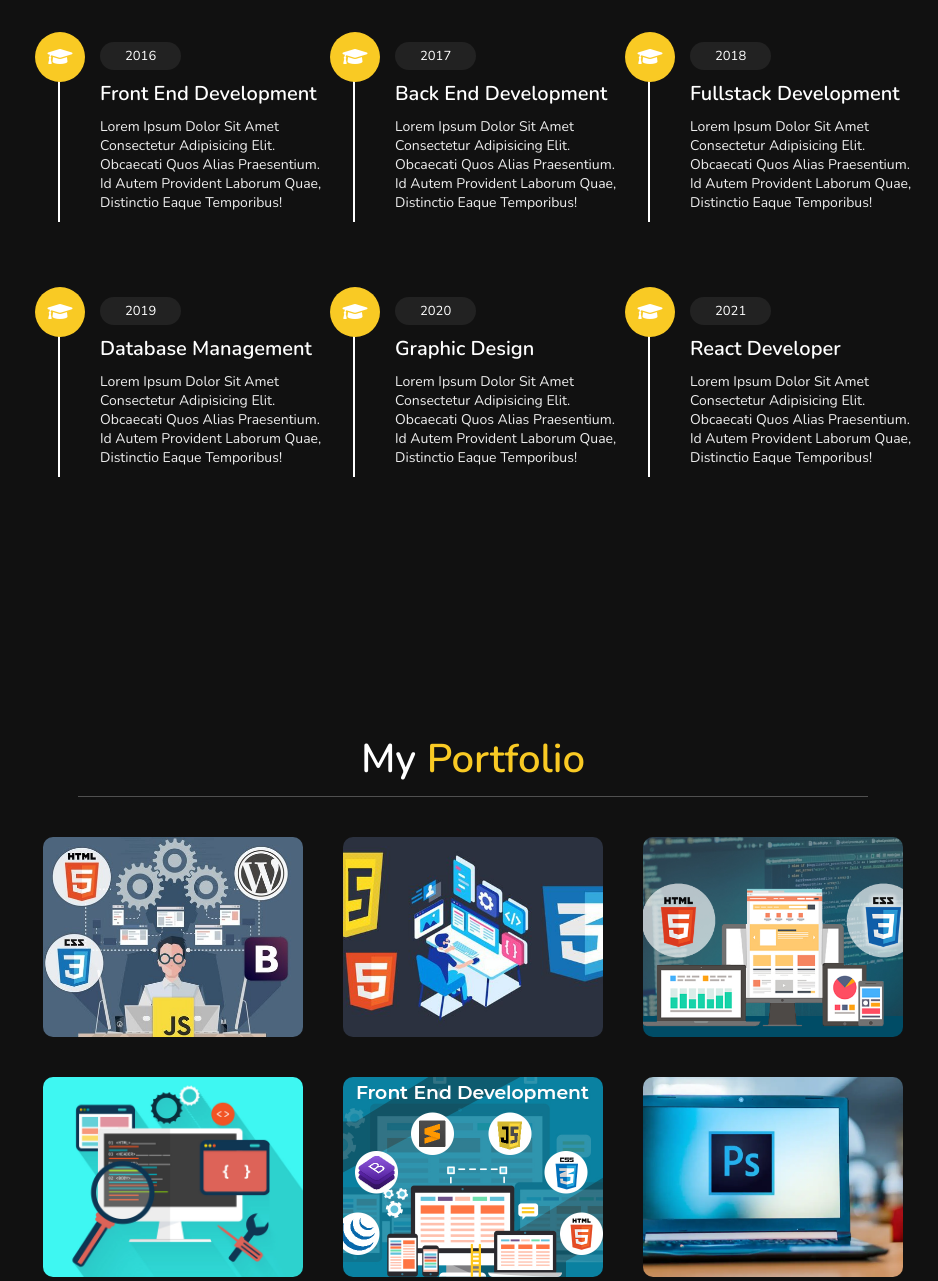
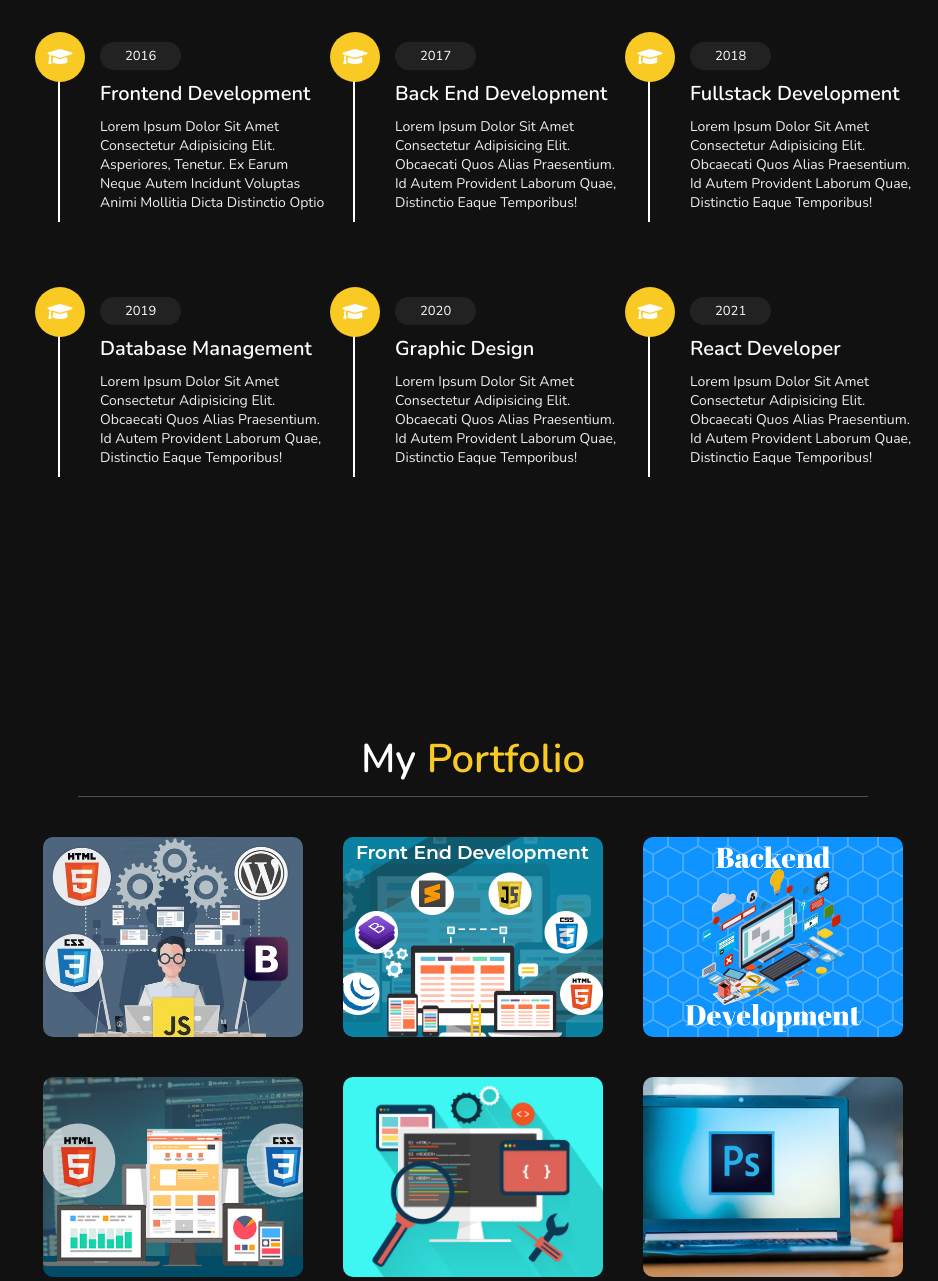
Before and after one commit to Phursang45/My-Portfolio, a plain HTML site: page index.html in a window 1280 px wide. Shown: the part 1688-2969 px from the top of the page, without its empty margins (342-1280 px from the left). Drawn offline with nearby package versions, Linux system fonts and the light colour scheme.

Commit message:
Second commit

```diff
--- a/index.html
+++ b/index.html
@@ -67,7 +67,7 @@
             <h3> <span> qualification : </span> BSc. CSIT </h3>
             <h3> <span> post : </span> front end developer </h3>
             <h3> <span> language : </span> English </h3>
-            <a href="#"><button class="btn"> download CV <i class="fas fa-download"></i> </button></a>
+            <a href="./images/CV.pdf" download><button class="btn"> download CV <i class="fas fa-download"></i> </button></a>
         </div>
 
         <div class="counter">
@@ -111,8 +111,8 @@
             <div class="box">
                 <i class="fas fa-graduation-cap"></i>
                 <span>2016</span>
-                <h3>front end development</h3>
-                <p>Lorem ipsum dolor sit amet consectetur adipisicing elit. Obcaecati quos alias praesentium. Id autem provident laborum quae, distinctio eaque temporibus!</p>
+                <h3>frontend development</h3>
+                <p>Lorem ipsum dolor sit amet consectetur adipisicing elit. Asperiores, tenetur. Ex earum neque autem incidunt voluptas animi mollitia dicta distinctio optio</p>
             </div>
 
             <div class="box">
@@ -165,11 +165,15 @@
         <div class="box-container">
 
             <div class="box">
-                <img src="images/portfolio1.jpg" alt="">
+                <a href=" https://phursang45.github.io/Website-Full-responsive-of-small-educational-orgnization/" target="_blank"><img src="images/portfolio1.jpg" alt=""></a>
             </div>
 
             <div class="box">
-                <img src="images/portfolio2.jfif" alt="">
+                <a href="https://github.com/Phursang45/BOOKStore-Frontend-MERN.git" target="_blank"><img src="images/portfolio5.jpg" alt=""></a>
+            </div>
+
+            <div class="box">
+                <a href="https://github.com/Phursang45/BOOKStore-Backend-MERN.git" target="_blank"><img src="images/backend.png" alt=""></a>
             </div>
 
             <div class="box">
@@ -178,10 +182,6 @@
 
             <div class="box">
                 <img src="images/portfolio4.jpg" alt="">
-            </div>
-
-            <div class="box">
-                <img src="images/portfolio5.jpg" alt="">
             </div>
 
             <div class="box">
```
Also changed, not shown: images/backend.png (added), 2 other files.
